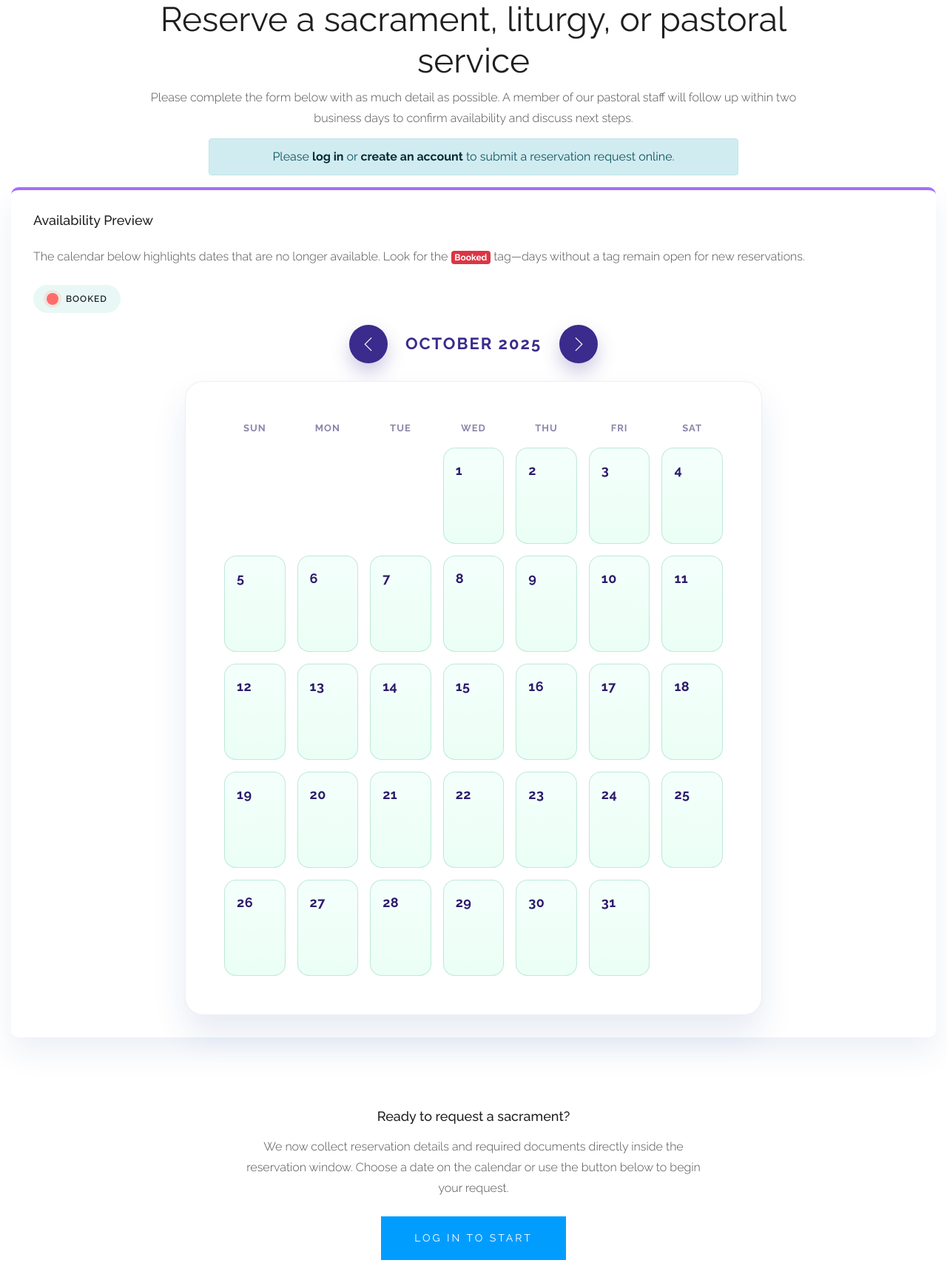
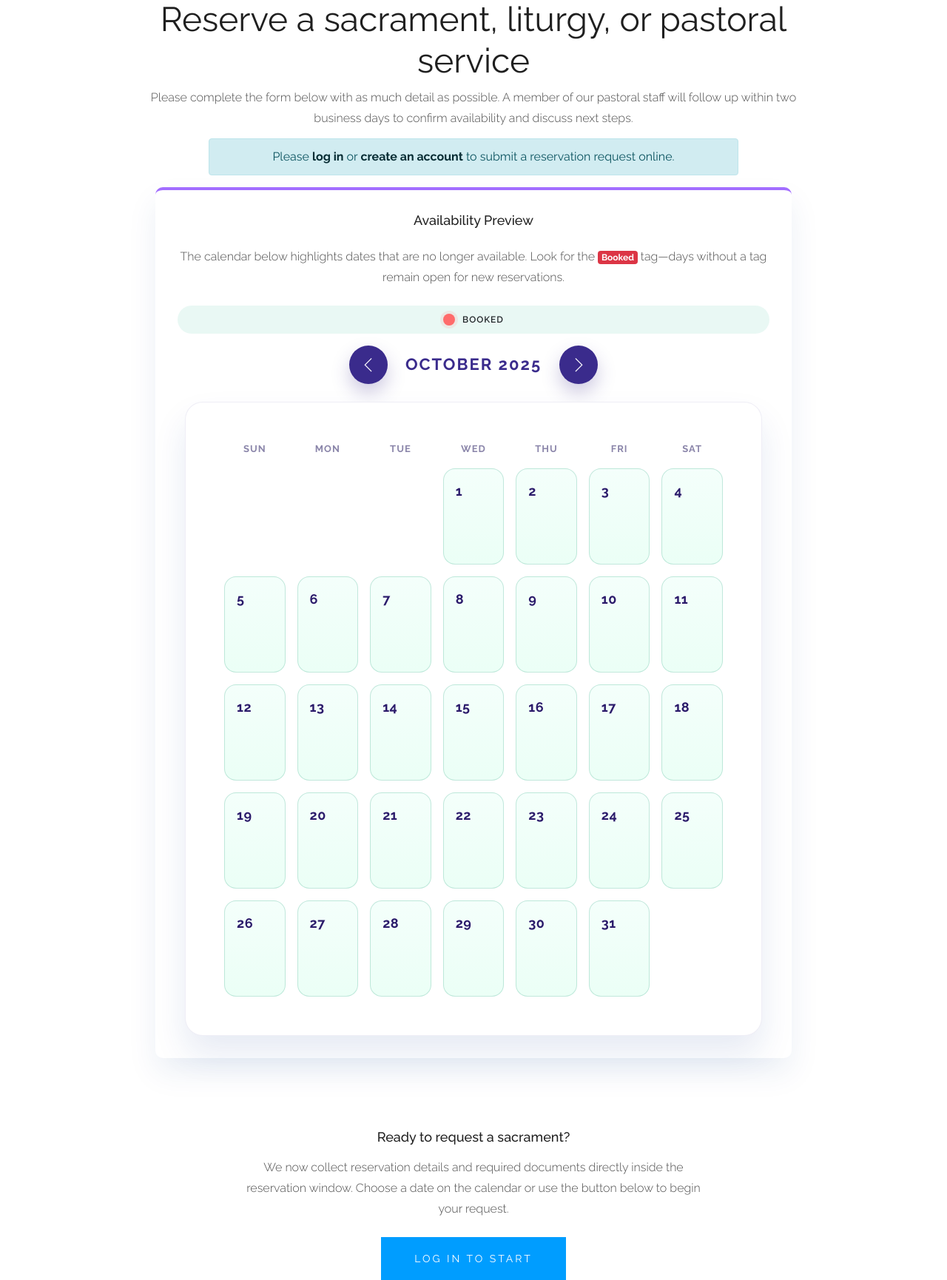
Before and after one commit to Gabszy10/timo, a PHP site: page /reservation.php in a window 1280 px wide. Shown: the part 658-2388 px from the top of the page at 74% size. Run offline with PHP 8.4, Linux system fonts and the light colour scheme; data that the repository does not hold is empty; some libraries are stand-ins or nearby versions.

Commit message:
Center availability preview section

```diff
--- a/css/style.css
+++ b/css/style.css
@@ -43,6 +43,24 @@
 
 .reservation_calendar {
     border-top: 4px solid #a26dff;
+    max-width: 860px;
+    margin-left: auto;
+    margin-right: auto;
+}
+
+.reservation_calendar h4,
+.reservation_calendar p,
+.reservation_calendar .calendar_legend {
+    text-align: center;
+    margin-left: auto;
+    margin-right: auto;
+}
+
+.reservation_calendar .calendar_legend {
+    display: flex;
+    justify-content: center;
+    align-items: center;
+    gap: 12px;
 }
 
 .calendar_legend {
```
